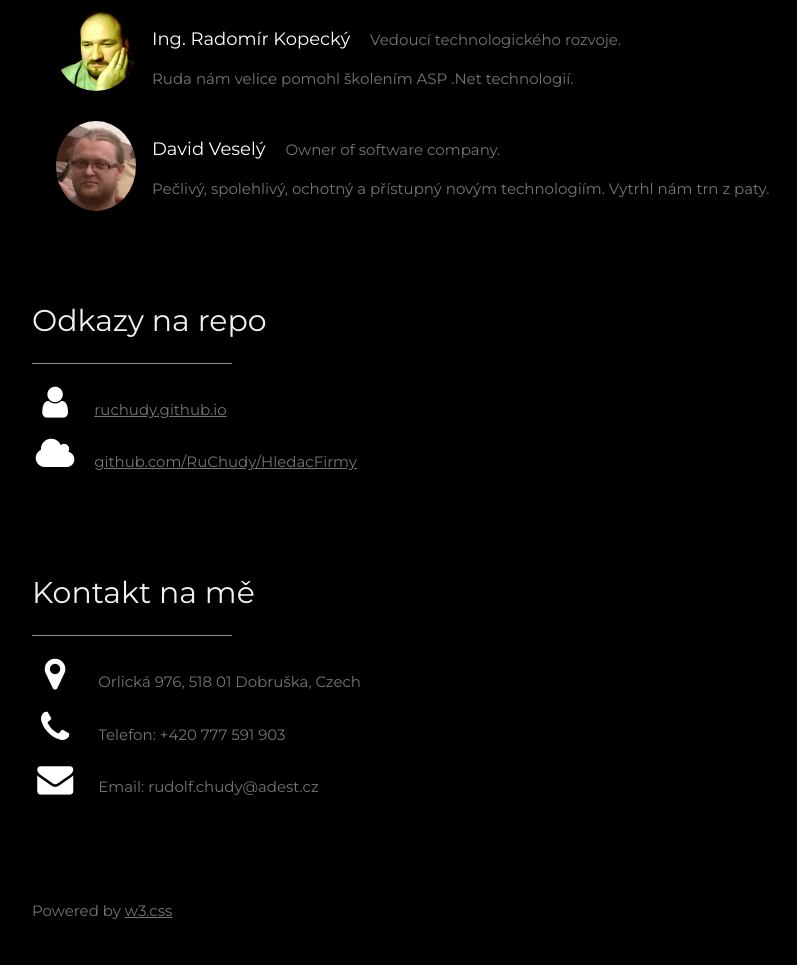
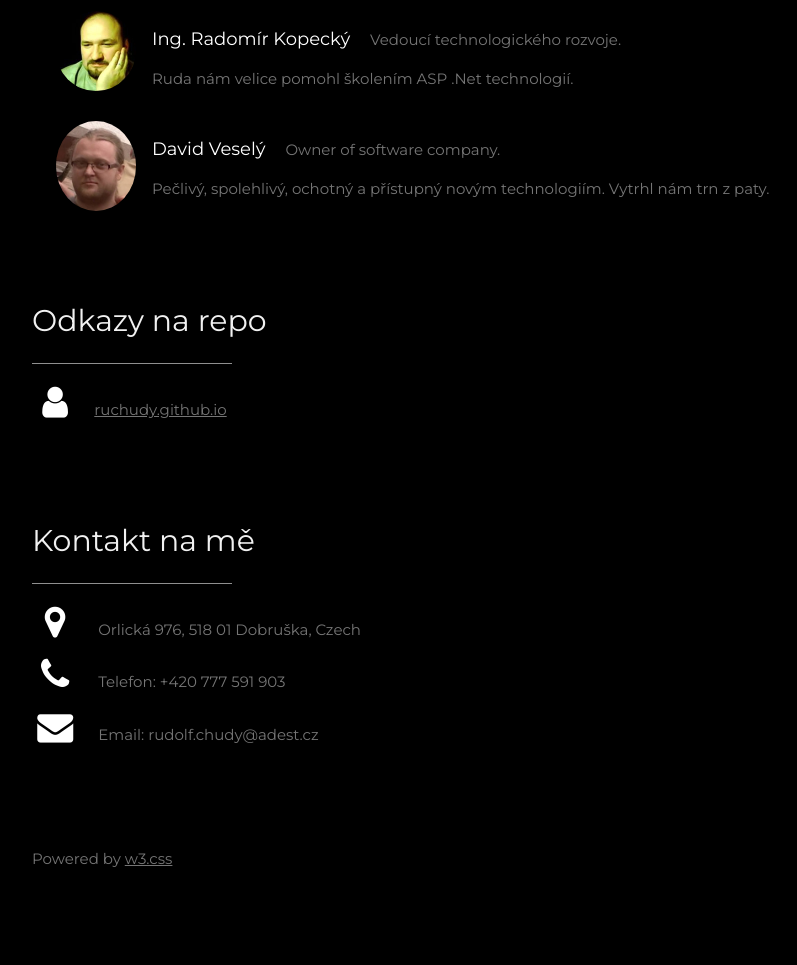
Before and after one commit to RuChudy/ruchudy.github.io, a plain HTML site: page index.html in a window 1280 px wide. Shown: the part 2136-3101 px from the top of the page, without its empty margins (178-975 px from the left). After the commit the page ends 3057 px from the top, so only its background shows below. Drawn offline with Linux system fonts and the light colour scheme.

Commit message:
odstranění neaktuálního odkazu na repozitář HledacFirmy

```diff
--- a/index.html
+++ b/index.html
@@ -117,7 +117,6 @@ span.reverse{unicode-bidi:bidi-override;direction:rtl;}
       <hr style="width:200px" class="w3-opacity" />
       <div class="w3-section">
         <p><i class="fa fa-user fa-fw w3-text-white w3-xxlarge w3-margin-right"></i><a href="https://ruchudy.github.io/">ruchudy.github.io</a></p>
-        <p><i class="fa fa-cloud fa-fw w3-text-white w3-xxlarge w3-margin-right"></i><a href="https://github.com/RuChudy/HledacFirmy">github.com/RuChudy/HledacFirmy</a></p>
       </div>
       <br class="w3-hide-small" />
     </div>
```
